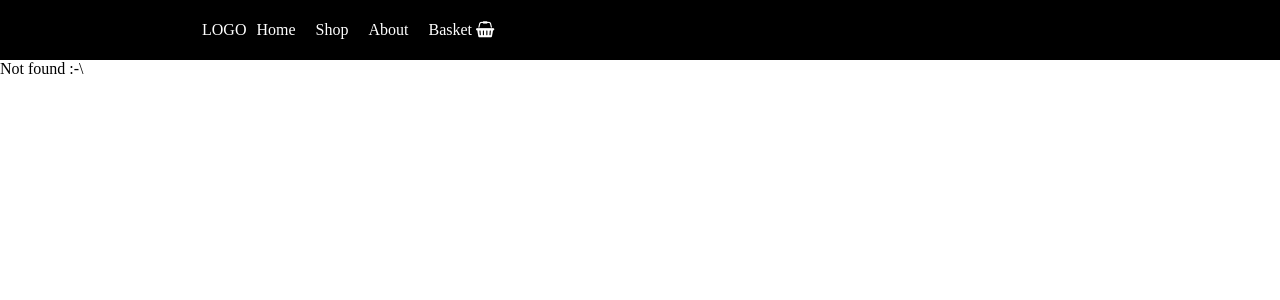
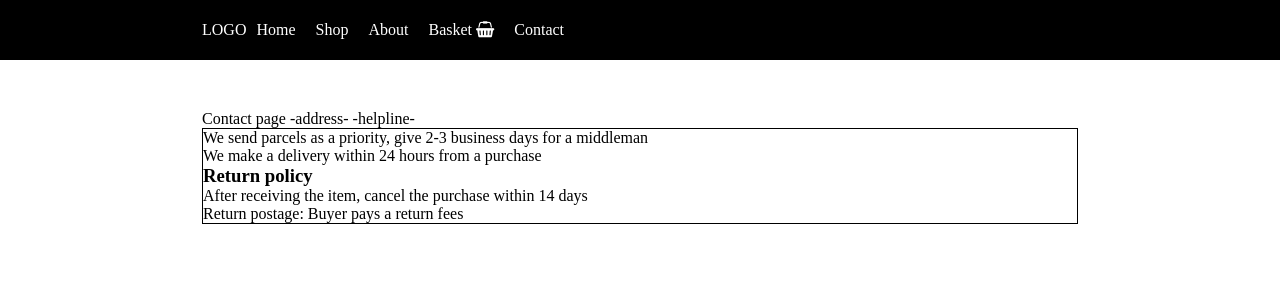
Before and after one commit to klauza/e-newsstand, a React (Create React App) app in the folder client/: page /contact in a window 1280 px wide. Before the commit this address had no page. Shown: the top 300 px of the page. Built offline with nearby package versions, Linux system fonts and the light colour scheme.

Commit message:
initialize Contact page

```diff
--- a/client/src/App.js
+++ b/client/src/App.js
@@ -17,6 +17,7 @@ import About_Wireframes from './components/About_Wireframes';
 import About_Author from './components/About_Author';
 import Item from './components/Item';
 import Basket from './components/Basket';
+import Contact from './components/Contact';
 import Search from './components/Search';
 
 
@@ -36,6 +37,7 @@ function App() {
           <Route exact path="/about/wireframes" component={About_Wireframes} />
           <Route exact path="/about/author" component={About_Author} />
           <Route exact path="/basket" component={Basket} />
+          <Route exact path="/contact" component={Contact} />
 
           <Route component={NotFound} />
         </Switch>
--- /dev/null
+++ b/client/src/components/Contact.js
@@ -0,0 +1,17 @@
+import React from 'react';
+import { Wrapper } from '../layout/StyledComponents';
+import Contact_Delivery from './Contact_Delivery';
+
+const Contact = () => {
+  return (
+    <Wrapper>
+      Contact page
+
+      -address-
+      -helpline-
+      <Contact_Delivery />
+    </Wrapper>
+  )
+}
+
+export default Contact
--- /dev/null
+++ b/client/src/components/Contact_Delivery.js
@@ -0,0 +1,40 @@
+import React from 'react';
+import styled from 'styled-components';
+
+const DeliveryWrapper = styled.div`
+  border: 1px solid black;
+`;
+const Postage = styled.div`
+
+`;
+const Timing = styled.div`
+
+`;
+const ReturnPolicy = styled.div`
+
+`;
+
+const Contact_Delivery = () => {
+  return (
+    <DeliveryWrapper>
+
+      <Postage>
+        <p>We send parcels as a priority, give 2-3 business days for a middleman</p>
+      </Postage>
+
+      <Timing>
+        <h3></h3>
+        <p>We make a delivery within 24 hours from a purchase</p>
+      </Timing>
+
+      <ReturnPolicy>
+        <h3>Return policy</h3>
+        <p>After receiving the item, cancel the purchase within 14 days</p>
+        <p>Return postage: Buyer pays a return fees</p>
+      </ReturnPolicy>
+
+    </DeliveryWrapper>
+  )
+}
+
+export default Contact_Delivery
--- a/client/src/components/Item.js
+++ b/client/src/components/Item.js
@@ -1,5 +1,6 @@
 import React, { Fragment, useEffect, useState } from 'react';
 import { Link } from 'react-router-dom';
+import Contact_Delivery from './Contact_Delivery';
 import { Wrapper, BackButton } from '../layout/StyledComponents';
 import Loader from '../layout/Loader';
 
@@ -26,6 +27,7 @@ const Item = (props) => {
           <div>Slugs: {theItem.slugs.map((slug, id) => <Link to={`/shop/search?query=${slug}`} key={id}><span>{slug}</span></Link> )}</div>
           {theItem.name}
         </div>
+        <Contact_Delivery />
       </Wrapper>
     )
   } else{
--- a/client/src/layout/Navigation/Navlinks.js
+++ b/client/src/layout/Navigation/Navlinks.js
@@ -17,6 +17,9 @@ const Navlinks = () => {
       <li>
         <NavLink exact activeClassName="active" to="/basket" className="link">Basket <i className="fa fa-shopping-basket"></i></NavLink>
       </li>
+      <li>
+        <NavLink exact activeClassName="active" to="/contact" className="link">Contact</NavLink>
+      </li>
     </ul>
   )
 }
```
